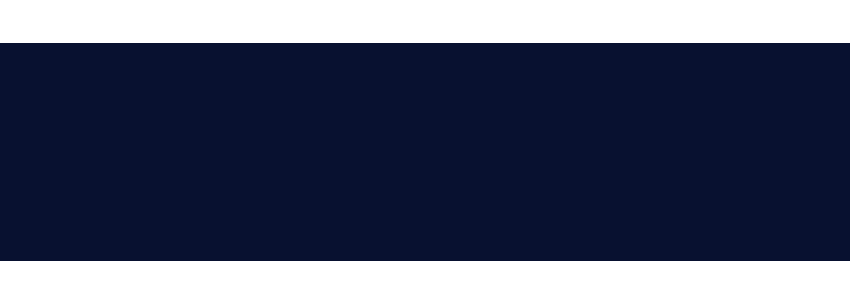
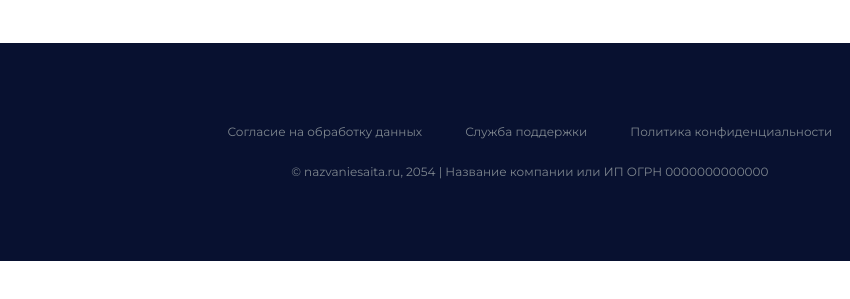
Before and after one commit to LeaTrixWizzer/cakes, a plain HTML site: page index.html in a window 1280 px wide. Shown: the part 8960-9259 px from the top of the page, 430-1280 px from the left. After the commit the page ends 9221 px from the top, so only its background shows below. Drawn offline with Linux system fonts and the light colour scheme; files whose address does not match are found by name.

Commit message:
footer layout

```diff
--- a/index.html
+++ b/index.html
@@ -686,6 +686,22 @@
       </section>
     </main>
 
-    <footer class="footer"></footer>
+    <footer class="footer">
+      <ul class="footer-list">
+        <li class="footer-list-item">
+          <a class="footer-link" href="#">Согласие на обработку данных</a>
+        </li>
+
+        <li class="footer-list-item">
+          <a class="footer-link" href="#">Служба поддержки</a>
+        </li>
+
+        <li class="footer-list-item">
+          <a class="footer-link" href="#">Политика конфиденциальности</a>
+        </li>
+      </ul>
+
+      <span class="footer-copyright-symbol">&copy; nazvaniesaita.ru, 2054 | Название компании или ИП ОГРН 0000000000000</span>
+    </footer>
   </body>
 </html>
--- a/styles/style.css
+++ b/styles/style.css
@@ -1,4 +1,5 @@
 .page {
+  position: relative;
   width: 1920px;
   height: max-content;
   display: flex;
@@ -1051,7 +1052,47 @@
 /* ПОДВАЛ САЙТА */
 
 .footer {
-  padding: 80px 0;
-  width: 100%;
-  height: 100px;
+  position: absolute;
+  left: 657.5px;
+  bottom: 80px;
+  width: max-content;
+  height: max-content;
+  background: transparent;
+  display: flex;
+  flex-direction: column;
+  align-items: center;
+  gap: 22px;
 }
+
+.footer-list {
+  display: flex;
+  flex-direction: row;
+  gap: 43px;
+}
+
+.footer-list-item {
+  list-style-type: none;
+}
+
+.footer-link {
+  font-family: Montserrat, sans-serif;
+  font-weight: 400;
+  font-size: 12px;
+  line-height: 150%;
+  letter-spacing: 0;
+  color: rgb(126, 134, 142);
+  text-decoration: none;
+  user-select: none;
+  cursor: pointer;
+}
+
+.footer-copyright-symbol {
+  font-family: Montserrat, sans-serif;
+  font-weight: 400;
+  font-size: 12px;
+  line-height: 150%;
+  letter-spacing: 0;
+  color: rgb(126, 134, 142);
+  user-select: none;
+  cursor: default;
+}
```
